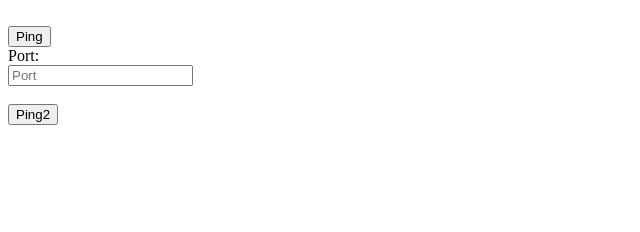
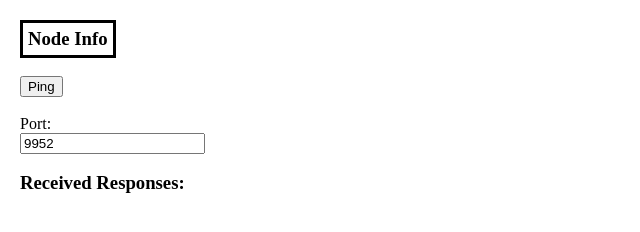
Before and after one commit to wintheer/P2P_IoT, a website: page public/index.html in a window 1280 px wide. Shown: the whole page, without its empty margins (0-640 px from the left). Drawn offline with nearby package versions, Linux system fonts and the light colour scheme; no server answers.

Commit message:
Did HTML stuff

```diff
--- a/Bucket.js
+++ b/Bucket.js
@@ -49,7 +49,7 @@ function getNodeIndex(node) {
 }
 
 // This method returns the first dead node it finds
-function pingAllIdsInBucket() {
+Bucket.prototype.pingAllIdsInBucket = function() {
     var counter = 0;
     var foundDeadNode = false;
     var deadNode;
--- a/Index.js
+++ b/Index.js
@@ -1,7 +1,7 @@
 var randomNr = require('./Utilities');
 var express = require('express'), bodyParser = require('body-parser');
 var constants = require('./config/constants');
-var routingTable = require('./Routingtable');
+var routingTable = require('./RoutingTable');
 var app = express();
 app.use(bodyParser.json());
 var path = require("path");
@@ -41,6 +41,7 @@ app.post('/api/node/ping', function(req, res, next) {
     console.log('From noteid', remote_nodeid, 'port', remote_port );
     // Update Buckets
     res.send({'event': 'PONG', 'nodeID': node.nodeID, 'port': port});
+
 });
 
 // Able to return information about this peer
--- a/lib/Actuators.js
+++ b/lib/Actuators.js
@@ -12,7 +12,7 @@ exports.turnOnOffLed = function () {
         value = 1;
         isLedOn = true;
     }
-    led.write(value, function() {
+    led.write(value, function() {
         console.log("Changed LED state to: " + value);
     });
 };
--- a/public/back.js
+++ b/public/back.js
@@ -2,7 +2,7 @@ var myPort;
 var myNodeID;
 window.onload = function () {
     getInfo();
-}
+};
 
 function getInfo() {
 
@@ -12,12 +12,12 @@ function getInfo() {
             myPort = response.data.port;
             myNodeID = response.data.nodeID;
             document.getElementById('myInfo').innerHTML += "My Port: " + myPort;
-            document.getElementById('myInfo').innerHTML +=  "<br>";
+            document.getElementById('myInfo').innerHTML += "<br>";
             document.getElementById('myInfo').innerHTML += " My NodeID: " + myNodeID;
         })
         .catch(function (error) {
             console("getInfo() failed \n", error);
-         });
+        });
 }
 
 function ping() {
@@ -34,7 +34,7 @@ function ping() {
         });
 }
 
-function ping2 () {
+function ping2() {
     var fieldPort = document.getElementById("Port").value;
     console.log(fieldPort);
     var url = "http://localhost:" + fieldPort + '/api/node/ping';
@@ -45,11 +45,10 @@ function ping2 () {
     })
         .then(function (response) {
             console.log("Ping succeeded \n", response);
+            document.getElementById('receivedInfo').innerHTML += JSON.stringify(response.data) + '  <br>';
         })
         .catch(function (error) {
             console.log("Ping failed \n", error);
         });
 
-
-
 }
--- a/public/index style.css
+++ b/public/index style.css
@@ -1,9 +1,18 @@
-#myInfo{
-    /*border-style: solid;*/
-    display:inline;
+#myInfo {
+    border: solid;
+    display: inline-block;
+    padding: 5px;
 
 }
 
 body{
+    margin-left: 20px;
+    margin-right: 20px;
+    margin-top: 20px;
+    margin-bottom: 20px;
+}
 
+h3{
+    padding: 0px;
+    margin: 0px;
 }
--- a/public/index.html
+++ b/public/index.html
@@ -9,13 +9,14 @@
 </head>
 <html>
    <body>
-        <div id="myInfo"></div>
-        <br>
-        <button type="button" onclick="ping()">Ping</button>
-        <br>
+        <div id="myInfo"><h3>Node Info</h3></div>
+        <br><br>
+        <!--<button type="button" onclick="ping()">Ping</button>-->
+        <button type="button" onclick="ping2()">Ping</button>
+        <br><br>
         Port:<br>
-        <input type="text" id="Port" placeholder="Port">
+        <input type="text" id="Port" placeholder="Port for Ping " value="9952">
         <br><br>
-        <button type="button" onclick="ping2()">Ping2</button>
+        <div id="receivedInfo"><h3>Received Responses:</h3></div>
    </body>
 </html>
```
Also changed, not shown: RoutingTable.js (renamed from Routingtable.js, +5 -4 lines).
